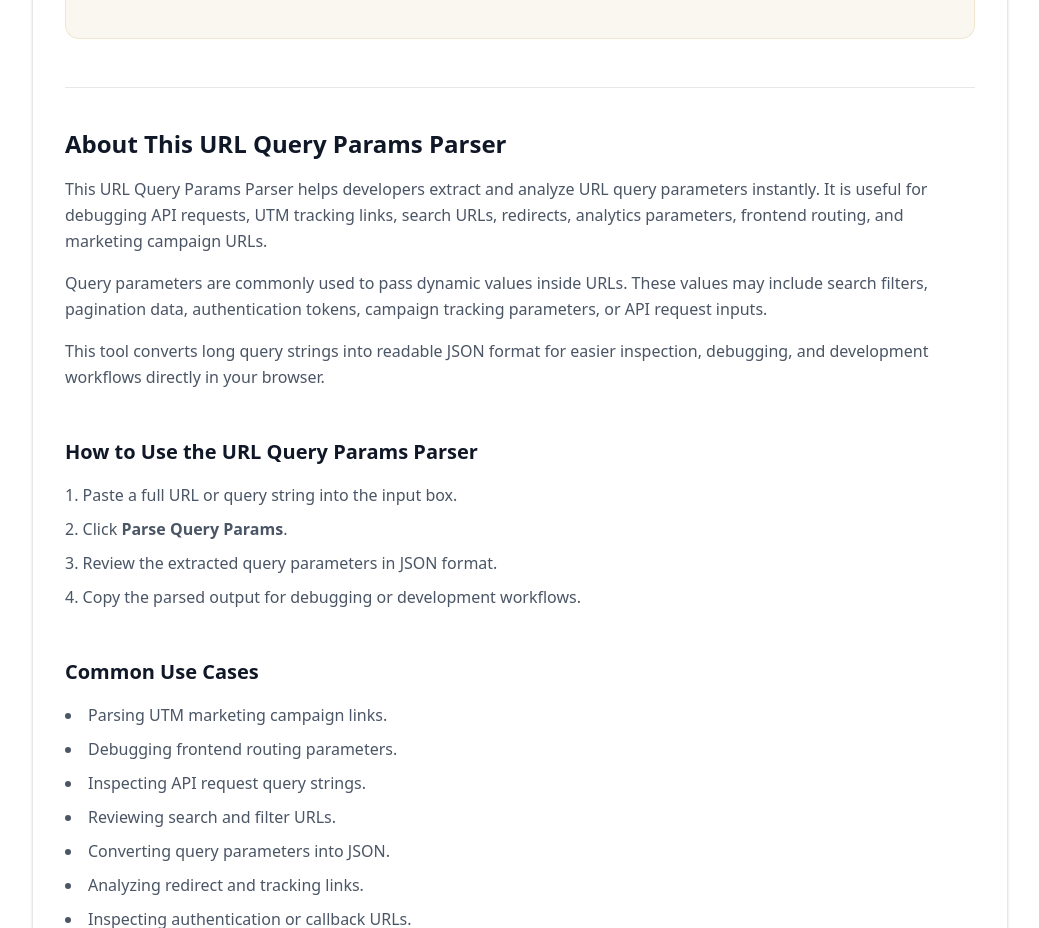
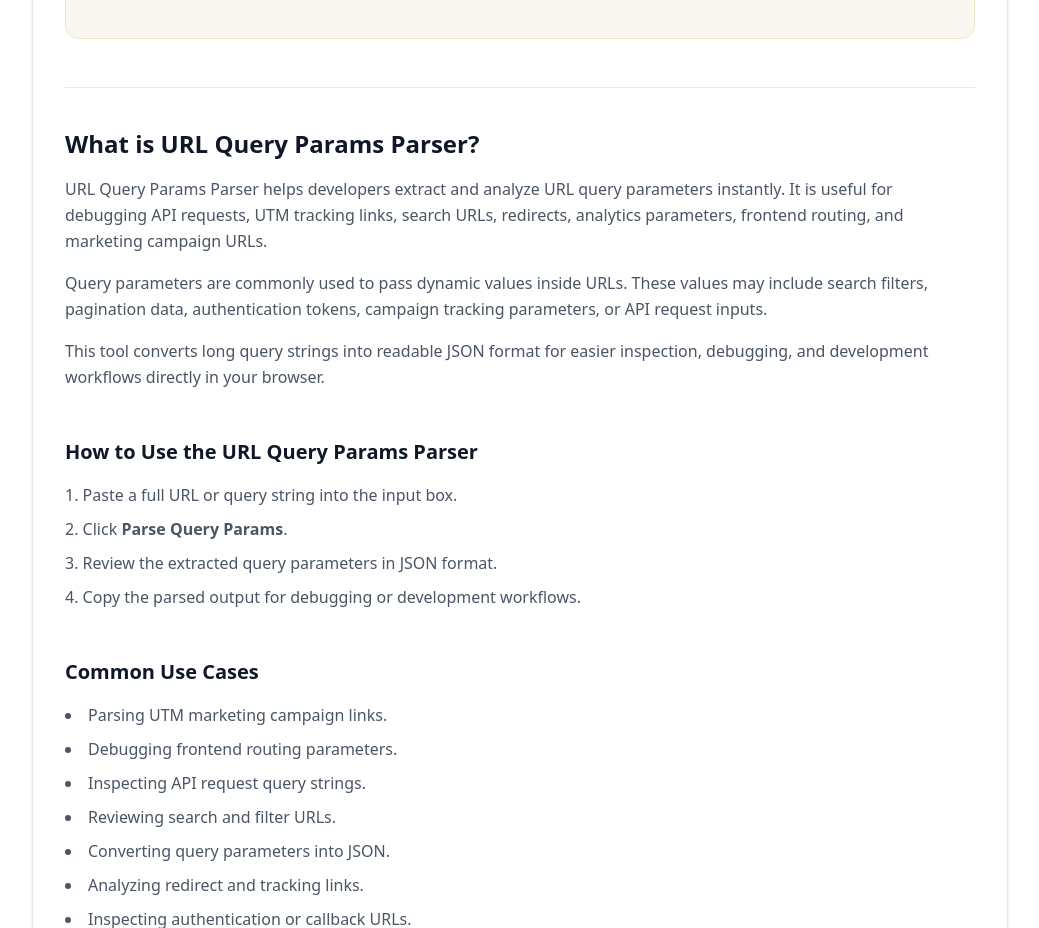
Before and after one commit to vaarunsonawwane-ops/yoryantra-new, a Next.js app: page /tools/url-query-params-parser in a window 1280 px wide. Shown: the part 960-1888 px from the top of the page, without its empty margins (120-1159 px from the left). Built offline with nearby package versions, Linux system fonts and the light colour scheme.

Commit message:
URL Query Params Parser Update ToolClient.tsx

```diff
--- a/app/tools/url-query-params-parser/ToolClient.tsx
+++ b/app/tools/url-query-params-parser/ToolClient.tsx
@@ -103,11 +103,11 @@ export default function ToolClient() {
   {/* ABOUT */}
   <div>
     <h2 className="text-2xl font-semibold text-gray-900">
-      About This URL Query Params Parser
+      What is URL Query Params Parser?
     </h2>
 
     <p className="mt-4 text-gray-600 leading-relaxed">
-      This URL Query Params Parser helps developers extract and analyze
+      URL Query Params Parser helps developers extract and analyze
       URL query parameters instantly. It is useful for debugging API
       requests, UTM tracking links, search URLs, redirects, analytics
       parameters, frontend routing, and marketing campaign URLs.
```
